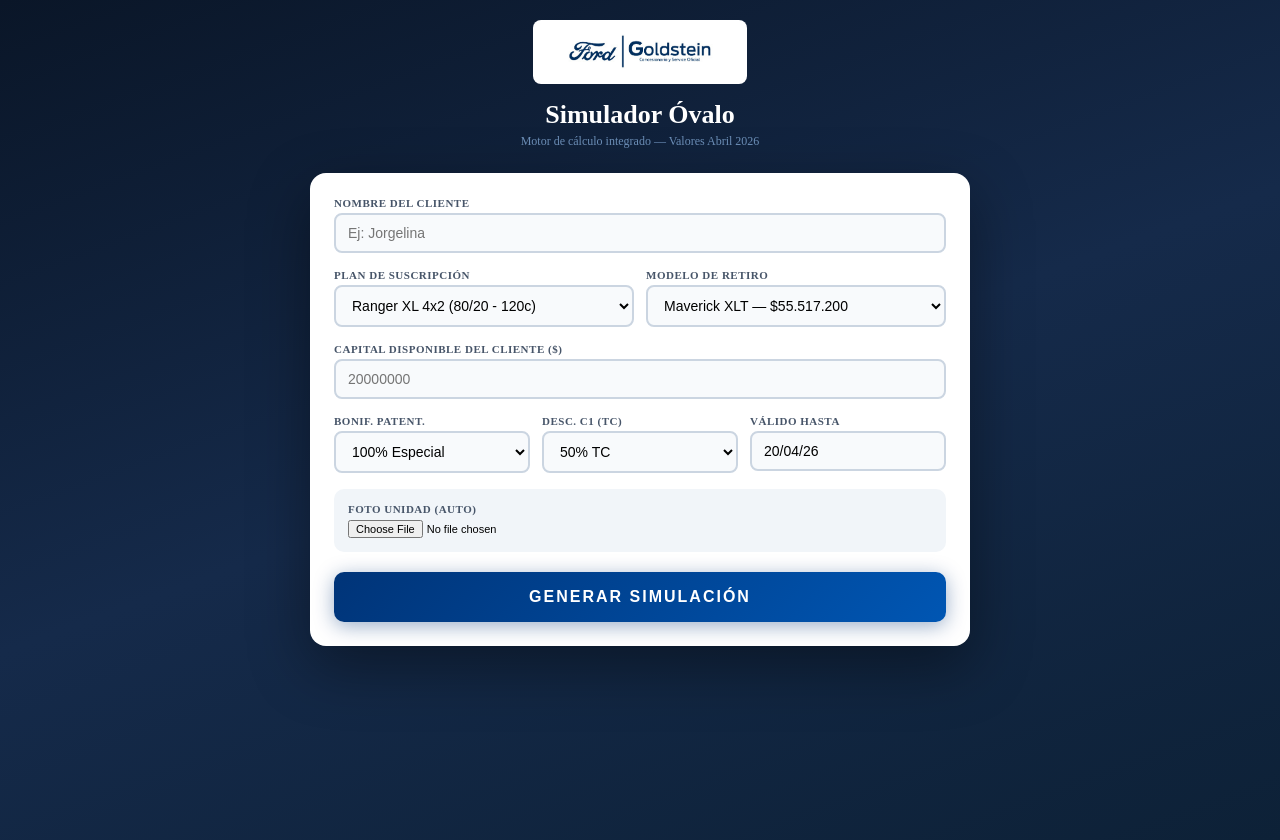
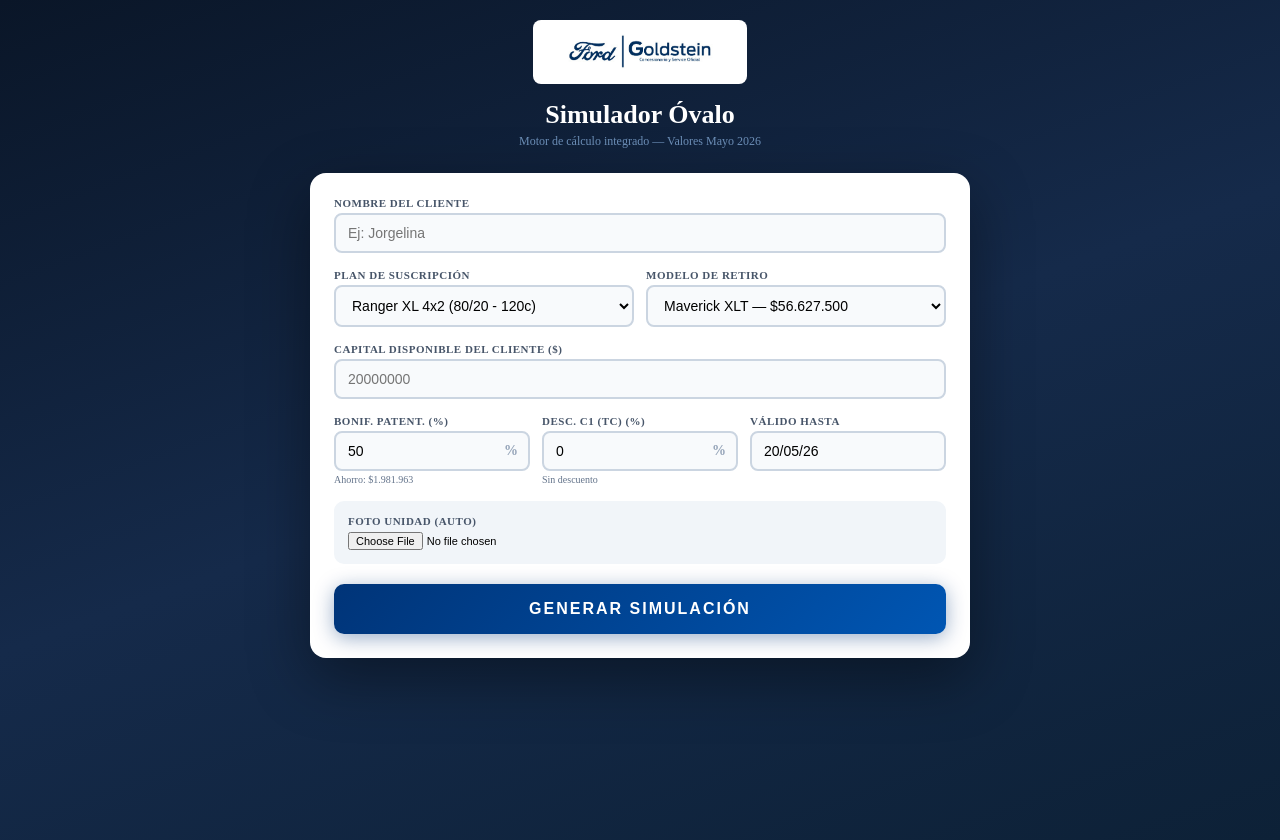
Before and after one commit to Flojojohhnn/ovalobeta, a React (Vite) app: page / in a window 1280 px wide. Built offline with nearby package versions, Linux system fonts and the light colour scheme.

Commit message:
Update App.jsx
update: valores mayo 2026

```diff
--- a/src/App.jsx
+++ b/src/App.jsx
@@ -1,8 +1,9 @@
 import { useState, useCallback, useRef, useEffect } from "react";
 import html2pdf from "html2pdf.js";
+import { Analytics } from "@vercel/analytics/react";
 
 // ============================================================
-// DATA: PLANES DE SUSCRIPCIÓN (ABRIL 2026)
+// DATA: PLANES DE SUSCRIPCIÓN (MAYO 2026)
 // ============================================================
 const PLANS = {
   ranger_xl: {
@@ -20,14 +21,14 @@
   },
   ranger_xls_v6: {
     name: "Ranger XLS V6", label: "Ranger XLS V6 (80/20 - 120c)", ratio: "80/20", cuotas: 120,
-    vm: 70072650, ap: 467151, c1: 520000, cf: 700000, intMinPct: 0.20, intMin: 14014530,
-    schedule: { c1: 520000, c2_13: 700000, c14_16: 690000, c17Label: "Decreciente $612.000 a $528.000" },
+    vm: 66497510, ap: 443317, c1: 520000, cf: 665000, intMinPct: 0.20, intMin: 13299502,
+    schedule: { c1: 520000, c2_13: 665000, c14_16: 589000, c17Label: "Decreciente $580.000 a $500.000" },
     bono: { amount: 2123844, condition: "ranger" }, regalo: 1, regaloCondition: "ranger"
   },
   maverick_xlt: {
     name: "Maverick XLT", label: "Maverick XLT (70/30 - 84c)", ratio: "70/30", cuotas: 84,
-    vm: 55517200, ap: 462643, c1: 510000, cf: 655000, intMinPct: 0.30, intMin: 16655160,
-    schedule: { c1: 510000, c2_13: 655000, c14_16: 642000, c17Label: "Decreciente $577.000 a $520.000" },
+    vm: 56627500, ap: 471896, c1: 510000, cf: 671000, intMinPct: 0.30, intMin: 16988250,
+    schedule: { c1: 510000, c2_13: 671000, c14_16: 604000, c17Label: "Decreciente $595.000 a $534.000" },
     bono: null, regalo: 0, regaloCondition: null
   },
   territory_sel: {
@@ -35,58 +36,64 @@
     vm: 48110210, ap: 400000, c1: 320000, cf: 450000, intMinPct: 0.30, intMin: 14433063,
     schedule: { c1: 320000, c2_13: 450000, c14_16: 560000, c17Label: "Decreciente $505.000 a $456.000" },
     bono: null, regalo: 0, regaloCondition: null,
-    promoAlicuota: { descPct: 0.30, apConDesc: 280643, nota: "30% bonif. sobre alícuota cuota 1 a 13 (promo abril)" }
+    promoAlicuota: { descPct: 0.30, apConDesc: 280643, nota: "30% bonif. sobre alícuota cuota 1 a 13 (promo mayo)" }
   },
   transit_van: {
     name: "Transit Van", label: "Transit Van (70/30 - 84c)", ratio: "70/30", cuotas: 84,
-    vm: 66962810, ap: 558023, c1: 625000, cf: 794000, intMinPct: 0.30, intMin: 20088843,
-    schedule: { c1: 625000, c2_13: 794000, c14_16: 780000, c17Label: "Decreciente $703.000 a $634.000" },
+    vm: 66279520, ap: 552329, c1: 620000, cf: 786000, intMinPct: 0.30, intMin: 19883856,
+    schedule: { c1: 620000, c2_13: 786000, c14_16: 707000, c17Label: "Decreciente $696.000 a $627.000" },
     bono: null, regalo: 2, regaloCondition: null
   }
 };
 
 // ============================================================
-// DATA: MODELOS DE RETIRO (VM ABRIL 2026)
+// DATA: MODELOS DE RETIRO (VM MAYO 2026)
 // ============================================================
 const RETIRO_MODELS = [
   { group: "Ranger", models: [
-    { name: "Ranger XL 4x2", vm: 50962700 },
-    { name: "Ranger XL 4x4", vm: 55685660 },
-    { name: "Ranger XLS 2.0 MT", vm: 59042900 },
-    { name: "Ranger XLS V6", vm: 70072650 },
+    { name: "Ranger XL 4x2 MT", vm: 50962700 },
+    { name: "Ranger XL 4x2 AT", vm: 51400000 },
+    { name: "Ranger XL 4x4 MT", vm: 55685660 },
+    { name: "Ranger XL 4x4 AT", vm: 56200000 },
+    { name: "Ranger CS XL 4x2 MT", vm: 43500000 },
+    { name: "Ranger CS XL 4x4 MT", vm: 52000000 },
+    { name: "Ranger CH XL 4x4 MT", vm: 49500000 },
+    { name: "Ranger XLS 2.0 MT", vm: 56090750 },
+    { name: "Ranger XLS V6", vm: 66497510 },
     { name: "Ranger XLT 2.0 AT 4x2", vm: 68727000 },
     { name: "Ranger XLT 2.0 AT 4x4", vm: 74446800 },
-    { name: "Ranger XLT V6", vm: 80084130 },
-    { name: "Ranger Black 4x4", vm: 65975500 },
+    { name: "Ranger XLT V6", vm: 75998200 },
+    { name: "Ranger Black 4x4 MT", vm: 65975500 },
+    { name: "Ranger Black 4x2 AT", vm: 63800000 },
     { name: "Ranger LTD 2.0 4x4", vm: 80607900 },
-    { name: "Ranger LTD+ V6", vm: 88974530 },
+    { name: "Ranger LTD+ V6", vm: 84291660 },
     { name: "Ranger Raptor", vm: 114390000 }
   ]},
   { group: "SUV / Pickups", models: [
     { name: "Territory SEL", vm: 48110210 },
     { name: "Territory Titanium", vm: 56032510 },
     { name: "Territory Trend HEV", vm: 51400580 },
-    { name: "Maverick XLT", vm: 55517200 },
-    { name: "Maverick Tremor", vm: 68651300 },
-    { name: "Maverick Lariat FHEV", vm: 66518900 },
-    { name: "Everest Titanium", vm: 91426360 },
-    { name: "Bronco Sport Big Bend", vm: 61880240 },
-    { name: "Bronco Sport Badlands", vm: 68891260 },
+    { name: "Maverick XLT", vm: 56627500 },
+    { name: "Maverick Tremor", vm: 70024300 },
+    { name: "Maverick Lariat FHEV", vm: 67849300 },
+    { name: "Everest Titanium", vm: 89560510 },
+    { name: "Bronco Sport Big Bend", vm: 61248810 },
+    { name: "Bronco Sport Badlands", vm: 68188280 },
     { name: "Big Bronco", vm: 103230000 },
     { name: "Bronco Badlands", vm: 103230000 },
     { name: "Kuga Platinum", vm: 84718400 },
-    { name: "F-150 Híbrida Lariat", vm: 111600000 },
+    { name: "F-150 Híbrida Lariat", vm: 114390000 },
     { name: "F-150 Raptor", vm: 146475000 },
     { name: "F-150 Tremor", vm: 114390000 }
   ]},
   { group: "Transit", models: [
-    { name: "Transit Chasis", vm: 74575830 },
-    { name: "Transit Van Mediana TN", vm: 66962810 },
-    { name: "Transit Van Mediana TE", vm: 70634770 },
-    { name: "Transit Van Larga TE MT", vm: 75917560 },
-    { name: "Transit Van Larga TE AT", vm: 80103340 },
-    { name: "Transit Minibus MT", vm: 97224550 },
-    { name: "Transit Minibus AT", vm: 102929220 }
+    { name: "Transit Chasis", vm: 73807010 },
+    { name: "Transit Van Mediana TN", vm: 66279520 },
+    { name: "Transit Van Mediana TE", vm: 69914010 },
+    { name: "Transit Van Larga TE MT", vm: 75142890 },
+    { name: "Transit Van Larga TE AT", vm: 79285960 },
+    { name: "Transit Minibus MT", vm: 96222240 },
+    { name: "Transit Minibus AT", vm: 101868100 }
   ]}
 ];
 
@@ -105,6 +112,7 @@
 const allRetiroModels = RETIRO_MODELS.flatMap(g => g.models);
 const isRanger = (name) => name.toLowerCase().startsWith("ranger");
 const fmt = (n) => "$" + Math.round(n).toLocaleString("es-AR");
+const clamp = (val, min, max) => Math.min(Math.max(val, min), max);
 
 // ============================================================
 // HELPER: Convertir imagen URL a base64
@@ -127,7 +135,7 @@
 }
 
 // ============================================================
-// MOTOR DE CÁLCULO (ABRIL 2026 - Patentamiento 7%)
+// MOTOR DE CÁLCULO (MAYO 2026 - Patentamiento 7%)
 // ============================================================
 function calculate(planKey, retiroName, capital, bonifPatentPct, descC1Pct) {
   const plan = PLANS[planKey];
@@ -137,14 +145,13 @@
   const vmPlan = plan.vm;
   const vmRetiro = retiro.vm;
   const gastosGestion = 1500000;
-  const patPct = 0.07; // Abril 2026: 7%
+  const patPct = 0.07;
   const diffModelo = vmRetiro > vmPlan ? vmRetiro - vmPlan : 0;
   const patBruto = vmRetiro * patPct;
   const patNeto = patBruto * (1 - bonifPatentPct);
   const totalGastos = diffModelo + gastosGestion + patNeto;
   const ofertaReal = capital - totalGastos;
 
-  // Plan 100%: no tiene integración mínima ni bonos
   const is100 = plan.ratio === "100%";
 
   let bono = 0, regalo = 0;
@@ -154,7 +161,6 @@
 
   let saldoAdelanto;
   if (is100) {
-    // Plan 100%: toda la oferta real va a adelanto (no hay integración mínima)
     saldoAdelanto = ofertaReal;
   } else {
     saldoAdelanto = Math.max(0, ofertaReal - plan.intMin) + bono;
@@ -229,7 +235,7 @@
           </div>
           <div style={{ textAlign: "right" }}>
             <div style={{ fontWeight: 900, fontSize: 17, color: B, textTransform: "uppercase" }}>Hoja de Gestión Oficial</div>
-            <div style={{ fontSize: 11, color: "#666" }}>Abril 2026</div>
+            <div style={{ fontSize: 11, color: "#666" }}>Mayo 2026</div>
             <span style={{ background: "#fef2f2", color: "#d32f2f", fontWeight: 800, padding: "2px 8px", borderRadius: 4, fontSize: 10, display: "inline-block", marginTop: 3 }}>Válido hasta {validez}</span>
           </div>
         </div>
@@ -314,20 +320,18 @@
                   </div>
                 </div>
                 {!d.is100 && <Row label="Cuota 14 a 16" value={`${fmt(p.schedule.c14_16)}*`} />}
-                <Row label={`Cuota 17 al final`} value="Esquema Decreciente*" />
+                <Row label="Cuota 17 al final" value="Esquema Decreciente*" />
                 <div style={{ display: "flex", justifyContent: "space-between", padding: "5px 0", borderTop: `2px solid ${B}`, marginTop: 10 }}>
                   <strong>ALÍCUOTA PURA (Para adelantos)</strong>
                   <strong style={{ color: B, fontSize: 13 }}>{fmt(p.ap)}*</strong>
                 </div>
 
-                {/* Promo Territory */}
                 {p.promoAlicuota && (
                   <div style={{ background: "#fef3c7", border: "1px solid #f59e0b", padding: 6, borderRadius: 4, marginTop: 6, fontSize: 9, color: "#92400e" }}>
-                    🏷️ <strong>Promo Abril:</strong> {p.promoAlicuota.nota}
+                    🏷️ <strong>Promo Mayo:</strong> {p.promoAlicuota.nota}
                   </div>
                 )}
 
-                {/* Plan 100% nota */}
                 {d.is100 && (
                   <div style={{ background: "#eff6ff", border: "1px solid #3b82f6", padding: 6, borderRadius: 4, marginTop: 6, fontSize: 9, color: "#1e40af" }}>
                     📌 <strong>Plan 100% financiado.</strong> Adjudicación asegurada en cuota 5. Integración: {fmt(p.intCuota5)}.
@@ -368,12 +372,10 @@
           </div>
         </div>
 
-        {/* FOOTER IMAGE */}
         {fotoUrl && <div style={{ marginTop: 12, textAlign: "center", borderTop: "1px solid #eee", paddingTop: 10 }}><img src={fotoUrl} alt="Unidad" style={{ maxWidth: "70%", maxHeight: 160, objectFit: "contain" }} /></div>}
 
-        {/* LEGAL */}
         <div style={{ marginTop: 12, fontSize: 7.5, color: "#888", textAlign: "justify", borderTop: "1px solid #ddd", paddingTop: 8 }}>
-          * Valores de referencia según valor móvil 01/04/2026. ** Cuotas fijas por contrato de la {d.is100 ? "2 a la 16" : "3 a la 13"}. El beneficio del {Math.round(d.bonifPatentPct*100)}% aplica sobre aranceles de patentamiento. {d.descC1Pct > 0 ? `El descuento del ${Math.round(d.descC1Pct*100)}% en cuota 1 es mediante reintegro o descuento directo con Tarjeta de Crédito. ` : ""}Sujeto a peritaje final del usado y aprobación crediticia de Ford Plan Óvalo.
+          * Valores de referencia según valor móvil 01/05/2026. ** Cuotas fijas por contrato de la {d.is100 ? "2 a la 16" : "3 a la 13"}. El beneficio del {Math.round(d.bonifPatentPct*100)}% aplica sobre aranceles de patentamiento. {d.descC1Pct > 0 ? `El descuento del ${Math.round(d.descC1Pct*100)}% en cuota 1 es mediante reintegro o descuento directo con Tarjeta de Crédito. ` : ""}Sujeto a peritaje final del usado y aprobación crediticia de Ford Plan Óvalo.
         </div>
       </div>
     </div>
@@ -390,9 +392,11 @@
   const [planKey, setPlanKey] = useState("ranger_xl");
   const [retiroName, setRetiroName] = useState("Maverick XLT");
   const [capital, setCapital] = useState("");
-  const [bonifPat, setBonifPat] = useState("1.0");
-  const [descC1, setDescC1] = useState("0.5");
-  const [validez, setValidez] = useState("20/04/26");
+  // Patentamiento: valor libre 0-100 (porcentaje de bonificación)
+  const [bonifPatStr, setBonifPatStr] = useState("50");
+  // Descuento C1: valor libre 0-50 (porcentaje de descuento)
+  const [descC1Str, setDescC1Str] = useState("0");
+  const [validez, setValidez] = useState("20/05/26");
   const [fotoUrl, setFotoUrl] = useState("");
   const [customFoto, setCustomFoto] = useState(false);
   const [logoBase64, setLogoBase64] = useState("");
@@ -415,6 +419,8 @@
   }, []);
 
   const parseCap = (s) => parseFloat((s || "0").replace(/\./g, "").replace(/,/g, "").replace(/\$/g, "")) || 0;
+  const getBonifPct = () => clamp(parseFloat(bonifPatStr) || 0, 0, 100) / 100;
+  const getDescC1Pct = () => clamp(parseFloat(descC1Str) || 0, 0, 50) / 100;
 
   const updateRetiro = (name) => {
     setRetiroName(name);
@@ -433,7 +439,7 @@
     if (!clientName.trim()) { setError("Ingresá el nombre del cliente."); return; }
     const cap = parseCap(capital);
     if (!cap) { setError("Ingresá el capital disponible."); return; }
-    const r = calculate(planKey, retiroName, cap, parseFloat(bonifPat), parseFloat(descC1));
+    const r = calculate(planKey, retiroName, cap, getBonifPct(), getDescC1Pct());
     if (!r) { setError("Error en el cálculo. Verificá los datos."); return; }
     if (r.ofertaReal < 0) { setError(`La puja es negativa (${fmt(r.ofertaReal)}). El capital no cubre los gastos.`); return; }
     setResult(r);
@@ -464,13 +470,14 @@
   const LS = { display: "block", fontSize: 11, fontWeight: 700, color: "#475569", marginBottom: 4, textTransform: "uppercase", letterSpacing: 0.5 };
 
   const cap = parseCap(capital);
-  const liveCalc = cap > 0 ? calculate(planKey, retiroName, cap, parseFloat(bonifPat), parseFloat(descC1)) : null;
+  const liveCalc = cap > 0 ? calculate(planKey, retiroName, cap, getBonifPct(), getDescC1Pct()) : null;
 
   // ============================================================
   // FORM
   // ============================================================
   if (step === "form") {
     return (
+      <>
         <div style={{ minHeight: "100vh", background: "linear-gradient(160deg, #0a1628, #152a4a, #0d2137)", padding: "20px 12px" }}>
           <div style={{ maxWidth: 660, margin: "0 auto" }}>
             <div style={{ textAlign: "center", marginBottom: 24 }}>
@@ -480,7 +487,7 @@
                 <div style={{ fontSize: 18, fontWeight: 900, color: "white", marginBottom: 8 }}>Ford | Goldstein</div>
               )}
               <h1 style={{ fontSize: 26, fontWeight: 900, color: "white", margin: "4px 0" }}>Simulador Óvalo</h1>
-            <div style={{ fontSize: 12, color: "#6b8db5" }}>Motor de cálculo integrado — Valores Abril 2026</div>
+              <div style={{ fontSize: 12, color: "#6b8db5" }}>Motor de cálculo integrado — Valores Mayo 2026</div>
             </div>
 
             <div style={{ background: "white", borderRadius: 16, padding: 24, boxShadow: "0 20px 60px rgba(0,0,0,0.4)" }}>
@@ -515,21 +522,52 @@
               </div>
 
               <div style={{ display: "grid", gridTemplateColumns: "1fr 1fr 1fr", gap: 12, marginBottom: 16 }}>
+                {/* Bonif. Patentamiento - input libre */}
                 <div>
-                <label style={LS}>Bonif. Patent.</label>
-                <select style={IS} value={bonifPat} onChange={e => setBonifPat(e.target.value)}>
-                  <option value="0">0%</option>
-                  <option value="0.5">50% Goldstein</option>
-                  <option value="1.0">100% Especial</option>
-                </select>
+                  <label style={LS}>Bonif. Patent. (%)</label>
+                  <div style={{ position: "relative" }}>
+                    <input
+                      style={{ ...IS, paddingRight: 30 }}
+                      type="number"
+                      min="0" max="100"
+                      placeholder="50"
+                      value={bonifPatStr}
+                      onChange={e => setBonifPatStr(e.target.value)}
+                      onBlur={e => {
+                        const v = clamp(parseFloat(e.target.value) || 0, 0, 100);
+                        setBonifPatStr(String(v));
+                      }}
+                    />
+                    <span style={{ position: "absolute", right: 12, top: "50%", transform: "translateY(-50%)", color: "#94a3b8", fontSize: 14, fontWeight: 700, pointerEvents: "none" }}>%</span>
                   </div>
+                  <div style={{ fontSize: 10, color: "#64748b", marginTop: 3 }}>
+                    Ahorro: {fmt((allRetiroModels.find(m => m.name === retiroName)?.vm || 0) * 0.07 * (getBonifPct()))}
+                  </div>
+                </div>
+
+                {/* Desc. C1 - input libre */}
                 <div>
-                <label style={LS}>Desc. C1 (TC)</label>
-                <select style={IS} value={descC1} onChange={e => setDescC1(e.target.value)}>
-                  <option value="0">Sin desc.</option>
-                  <option value="0.5">50% TC</option>
-                </select>
+                  <label style={LS}>Desc. C1 (TC) (%)</label>
+                  <div style={{ position: "relative" }}>
+                    <input
+                      style={{ ...IS, paddingRight: 30 }}
+                      type="number"
+                      min="0" max="50"
+                      placeholder="0"
+                      value={descC1Str}
+                      onChange={e => setDescC1Str(e.target.value)}
+                      onBlur={e => {
+                        const v = clamp(parseFloat(e.target.value) || 0, 0, 50);
+                        setDescC1Str(String(v));
+                      }}
+                    />
+                    <span style={{ position: "absolute", right: 12, top: "50%", transform: "translateY(-50%)", color: "#94a3b8", fontSize: 14, fontWeight: 700, pointerEvents: "none" }}>%</span>
                   </div>
+                  <div style={{ fontSize: 10, color: "#64748b", marginTop: 3 }}>
+                    {getDescC1Pct() > 0 ? `Desc: ${fmt(PLANS[planKey]?.c1 * getDescC1Pct())}` : "Sin descuento"}
+                  </div>
+                </div>
+
                 <div>
                   <label style={LS}>Válido hasta</label>
                   <input style={IS} value={validez} onChange={e => setValidez(e.target.value)} />
@@ -542,17 +580,15 @@
                 {fotoUrl && <img src={fotoUrl} alt="" style={{ height: 40, marginTop: 6, objectFit: "contain" }} />}
               </div>
 
-            {/* Plan 100% info */}
               {planKey === "ranger_xl_100" && (
                 <div style={{ background: "#eff6ff", border: "2px solid #3b82f6", borderRadius: 10, padding: 12, marginBottom: 16, fontSize: 12, color: "#1e40af" }}>
                   📌 <strong>Plan 100% financiado:</strong> Adjudicación asegurada en cuota 5. Sin integración mínima. Sin bono Ford.
                 </div>
               )}
 
-            {/* Promo Territory */}
               {planKey === "territory_sel" && (
                 <div style={{ background: "#fef3c7", border: "2px solid #f59e0b", borderRadius: 10, padding: 12, marginBottom: 16, fontSize: 12, color: "#92400e" }}>
-                🏷️ <strong>Promo Abril:</strong> 30% de bonificación sobre alícuota de cuota 1 a 13. Cuota fija resultante: $450.000.
+                  🏷️ <strong>Promo Mayo:</strong> 30% de bonificación sobre alícuota de cuota 1 a 13. Cuota fija resultante: $450.000.
                 </div>
               )}
 
@@ -588,6 +624,8 @@
             </div>
           </div>
         </div>
+        <Analytics />
+      </>
     );
   }
 
@@ -595,6 +633,7 @@
   // PREVIEW
   // ============================================================
   return (
+    <>
       <div style={{ minHeight: "100vh", background: "#e2e8f0", padding: 16 }}>
         <style>{`@media print { .no-print { display: none !important; } }`}</style>
         <div className="no-print" style={{ maxWidth: 820, margin: "0 auto 12px", display: "flex", justifyContent: "space-between", alignItems: "center", flexWrap: "wrap", gap: 8 }}>
@@ -612,5 +651,7 @@
           <DocPreview data={result} clientName={clientName} validez={validez} logoBase64={logoBase64} fotoUrl={fotoUrl} />
         </div>
       </div>
+      <Analytics />
+    </>
   );
 }
```
Lines whose indentation alone changed are shown as unchanged.
